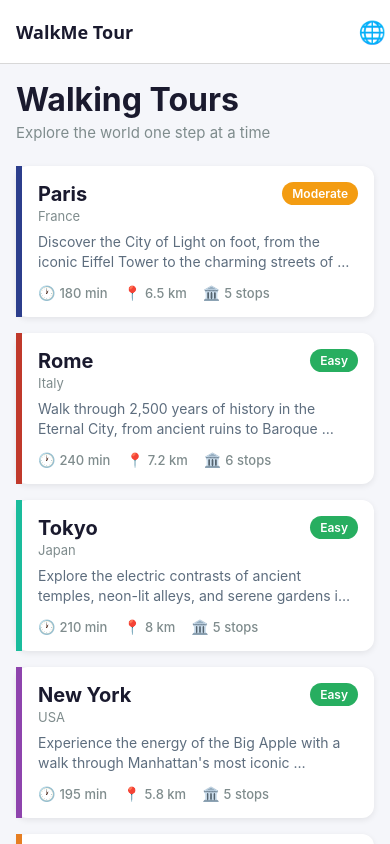
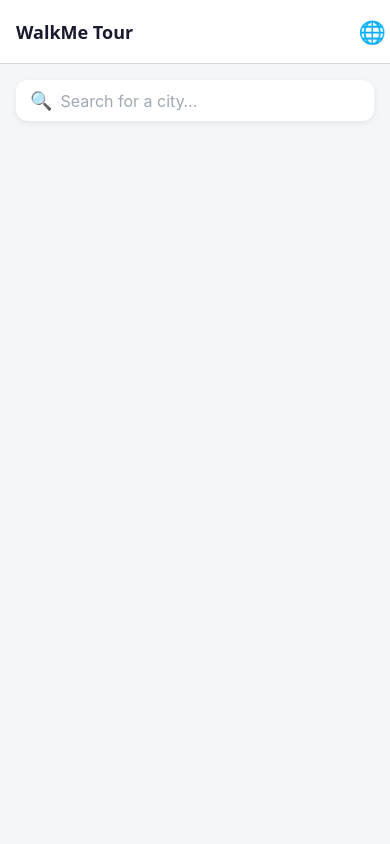
Before and after one commit to alebrozzo/walkme-tour-fe, a React Native app: screen /Home in a window 390 px wide. Built offline with nearby package versions, Linux system fonts and the light colour scheme.

Commit message:
feat: replace HomeScreen tour list with city search input
Co-authored-by: alebrozzo <18177576+alebrozzo@users.noreply.github.com>

```diff
--- a/src/i18n/translations.ts
+++ b/src/i18n/translations.ts
@@ -21,6 +21,8 @@ export interface Translations {
   appTitle: string;
   headerTitle: string;
   headerSubtitle: string;
+  searchPlaceholder: string;
+  searchNoResults: string;
   difficulty: Record<'easy' | 'moderate' | 'hard', string>;
   units: {
     min: string;
@@ -48,6 +50,8 @@ const en: Translations = {
   appTitle: 'WalkMe Tour',
   headerTitle: 'Walking Tours',
   headerSubtitle: 'Explore the world one step at a time',
+  searchPlaceholder: 'Search for a city…',
+  searchNoResults: 'No cities found',
   difficulty: {
     easy: 'Easy',
     moderate: 'Moderate',
@@ -87,6 +91,8 @@ const ar: Translations = {
   appTitle: 'جولة WalkMe',
   headerTitle: 'جولات سير',
   headerSubtitle: 'استكشف العالم خطوة بخطوة',
+  searchPlaceholder: 'ابحث عن مدينة…',
+  searchNoResults: 'لا توجد مدن',
   difficulty: {
     easy: 'سهل',
     moderate: 'متوسط',
@@ -126,6 +132,8 @@ const he: Translations = {
   appTitle: 'WalkMe טיול',
   headerTitle: 'סיורים רגליים',
   headerSubtitle: 'גלה את העולם צעד אחר צעד',
+  searchPlaceholder: 'חפש עיר…',
+  searchNoResults: 'לא נמצאו ערים',
   difficulty: {
     easy: 'קל',
     moderate: 'בינוני',
@@ -165,6 +173,8 @@ const es: Translations = {
   appTitle: 'WalkMe Tour',
   headerTitle: 'Tours a Pie',
   headerSubtitle: 'Explora el mundo paso a paso',
+  searchPlaceholder: 'Buscar una ciudad…',
+  searchNoResults: 'No se encontraron ciudades',
   difficulty: {
     easy: 'Fácil',
     moderate: 'Moderado',
@@ -204,6 +214,8 @@ const fr: Translations = {
   appTitle: 'WalkMe Tour',
   headerTitle: 'Visites à Pied',
   headerSubtitle: 'Explorez le monde pas à pas',
+  searchPlaceholder: 'Rechercher une ville…',
+  searchNoResults: 'Aucune ville trouvée',
   difficulty: {
     easy: 'Facile',
     moderate: 'Modéré',
--- a/src/screens/HomeScreen.tsx
+++ b/src/screens/HomeScreen.tsx
@@ -1,63 +1,27 @@
-import React, { useLayoutEffect, useState } from 'react';
-import { FlatList, Modal, StyleSheet, Text, TouchableOpacity, TouchableWithoutFeedback, View } from 'react-native';
+import React, { useLayoutEffect, useMemo, useState } from 'react';
+import { FlatList, Modal, StyleSheet, Text, TextInput, TouchableOpacity, TouchableWithoutFeedback, View } from 'react-native';
 import { SafeAreaView } from 'react-native-safe-area-context';
 import { NativeStackScreenProps } from '@react-navigation/native-stack';
 import tours from '../data/tours';
-import { Difficulty, RootStackParamList, Tour } from '../types';
+import { RootStackParamList, Tour } from '../types';
 import { useLanguage } from '../contexts/LanguageContext';
 
 type Props = NativeStackScreenProps<RootStackParamList, 'Home'>;
 
-const DIFFICULTY_COLOR: Record<Difficulty, string> = {
-  easy: '#27AE60',
-  moderate: '#F39C12',
-  hard: '#E74C3C',
-};
-
-interface TourCardProps {
+interface CityResultProps {
   tour: Tour;
   onPress: () => void;
 }
 
-function TourCard({ tour, onPress }: TourCardProps) {
-  const { t } = useLanguage();
+function CityResult({ tour, onPress }: CityResultProps) {
   return (
-    <TouchableOpacity style={styles.card} onPress={onPress} activeOpacity={0.85}>
-      <View style={[styles.colorBar, { backgroundColor: tour.color }]} />
-      <View style={styles.cardContent}>
-        <View style={styles.cardHeader}>
-          <View>
-            <Text style={styles.cityName}>{tour.city}</Text>
-            <Text style={styles.countryName}>{tour.country}</Text>
-          </View>
-          <View style={[styles.difficultyBadge, { backgroundColor: DIFFICULTY_COLOR[tour.difficulty] }]}>
-            <Text style={styles.difficultyText}>{t.difficulty[tour.difficulty]}</Text>
-          </View>
-        </View>
-
-        <Text style={styles.description} numberOfLines={2}>
-          {tour.description}
-        </Text>
-
-        <View style={styles.metaRow}>
-          <View style={styles.metaItem}>
-            <Text style={styles.metaIcon}>🕐</Text>
-            <Text style={styles.metaText}>
-              {tour.duration} {t.units.min}
-            </Text>
-          </View>
-          <View style={styles.metaItem}>
-            <Text style={styles.metaIcon}>📍</Text>
-            <Text style={styles.metaText}>
-              {tour.distance} {t.units.km}
-            </Text>
-          </View>
-          <View style={styles.metaItem}>
-            <Text style={styles.metaIcon}>🏛️</Text>
-            <Text style={styles.metaText}>{t.units.stops(tour.stops.length)}</Text>
-          </View>
-        </View>
+    <TouchableOpacity style={styles.resultRow} onPress={onPress} activeOpacity={0.8}>
+      <View style={[styles.resultColorDot, { backgroundColor: tour.color }]} />
+      <View style={styles.resultTextContainer}>
+        <Text style={styles.resultCity}>{tour.city}</Text>
+        <Text style={styles.resultCountry}>{tour.country}</Text>
       </View>
+      <Text style={styles.resultChevron}>›</Text>
     </TouchableOpacity>
   );
 }
@@ -65,6 +29,7 @@ function TourCard({ tour, onPress }: TourCardProps) {
 export default function HomeScreen({ navigation }: Props) {
   const { t, language, languages, setLanguage } = useLanguage();
   const [showLangPicker, setShowLangPicker] = useState(false);
+  const [query, setQuery] = useState('');
 
   useLayoutEffect(() => {
     navigation.setOptions({
@@ -77,20 +42,48 @@ export default function HomeScreen({ navigation }: Props) {
     });
   }, [navigation, t, setShowLangPicker]);
 
+  const filtered = useMemo(() => {
+    const q = query.trim().toLowerCase();
+    if (!q) return [];
+    return tours.filter((tour) => tour.city.toLowerCase().includes(q));
+  }, [query]);
+
+  const hasQuery = query.trim().length > 0;
+
   return (
     <SafeAreaView style={styles.safeArea} edges={['bottom']}>
-      <FlatList
-        data={tours}
-        keyExtractor={(item) => item.id}
-        contentContainerStyle={styles.list}
-        ListHeaderComponent={
-          <View style={styles.header}>
-            <Text style={styles.headerTitle}>{t.headerTitle}</Text>
-            <Text style={styles.headerSubtitle}>{t.headerSubtitle}</Text>
-          </View>
-        }
-        renderItem={({ item }) => <TourCard tour={item} onPress={() => navigation.navigate('Tour', { tour: item })} />}
-      />
+      <View style={styles.searchContainer}>
+        <Text style={styles.searchIcon}>🔍</Text>
+        <TextInput
+          style={styles.searchInput}
+          placeholder={t.searchPlaceholder}
+          placeholderTextColor="#A0A9B3"
+          value={query}
+          onChangeText={setQuery}
+          autoCorrect={false}
+          clearButtonMode="while-editing"
+          textAlign={language.isRTL ? 'right' : 'left'}
+        />
+      </View>
+
+      {hasQuery && (
+        <FlatList
+          data={filtered}
+          keyExtractor={(item) => item.id}
+          contentContainerStyle={styles.resultsList}
+          keyboardShouldPersistTaps="handled"
+          ListEmptyComponent={<Text style={styles.noResults}>{t.searchNoResults}</Text>}
+          renderItem={({ item }) => (
+            <CityResult
+              tour={item}
+              onPress={() => {
+                setQuery('');
+                navigation.navigate('Tour', { tour: item });
+              }}
+            />
+          )}
+        />
+      )}
 
       {/* Language picker modal */}
       <Modal visible={showLangPicker} transparent animationType="fade" onRequestClose={() => setShowLangPicker(false)}>
@@ -127,89 +120,77 @@ const styles = StyleSheet.create({
     flex: 1,
     backgroundColor: '#F5F6FA',
   },
-  list: {
-    padding: 16,
+  searchContainer: {
+    flexDirection: 'row',
+    alignItems: 'center',
+    margin: 16,
+    paddingHorizontal: 14,
+    paddingVertical: 10,
+    backgroundColor: '#FFFFFF',
+    borderRadius: 12,
+    shadowColor: '#000',
+    shadowOffset: { width: 0, height: 2 },
+    shadowOpacity: 0.07,
+    shadowRadius: 6,
+    elevation: 3,
+  },
+  searchIcon: {
+    fontSize: 18,
+    marginEnd: 8,
+  },
+  searchInput: {
+    flex: 1,
+    fontSize: 16,
+    color: '#1A1A2E',
+    padding: 0,
+  },
+  resultsList: {
+    paddingHorizontal: 16,
     paddingBottom: 32,
   },
-  header: {
-    marginBottom: 24,
+  noResults: {
+    textAlign: 'center',
+    color: '#7F8C8D',
+    fontSize: 15,
+    marginTop: 32,
   },
-  headerTitle: {
-    fontSize: 32,
+  resultRow: {
+    backgroundColor: '#FFFFFF',
+    borderRadius: 12,
+    marginBottom: 10,
+    paddingHorizontal: 14,
+    paddingVertical: 14,
+    flexDirection: 'row',
+    alignItems: 'center',
+    shadowColor: '#000',
+    shadowOffset: { width: 0, height: 1 },
+    shadowOpacity: 0.06,
+    shadowRadius: 4,
+    elevation: 2,
+  },
+  resultColorDot: {
+    width: 14,
+    height: 14,
+    borderRadius: 7,
+    marginEnd: 12,
+  },
+  resultTextContainer: {
+    flex: 1,
+  },
+  resultCity: {
+    fontSize: 18,
     fontWeight: '700',
     color: '#1A1A2E',
   },
-  headerSubtitle: {
-    fontSize: 15,
-    color: '#7F8C8D',
-    marginTop: 4,
-  },
-  card: {
-    backgroundColor: '#FFFFFF',
-    borderRadius: 12,
-    marginBottom: 16,
-    flexDirection: 'row',
-    shadowColor: '#000',
-    shadowOffset: { width: 0, height: 2 },
-    shadowOpacity: 0.08,
-    shadowRadius: 6,
-    elevation: 3,
-  },
-  colorBar: {
-    width: 6,
-  },
-  cardContent: {
-    flex: 1,
-    padding: 16,
-  },
-  cardHeader: {
-    flexDirection: 'row',
-    justifyContent: 'space-between',
-    alignItems: 'flex-start',
-    marginBottom: 8,
-  },
-  cityName: {
-    fontSize: 20,
-    fontWeight: '700',
-    color: '#1A1A2E',
-  },
-  countryName: {
+  resultCountry: {
     fontSize: 13,
     color: '#7F8C8D',
     marginTop: 2,
   },
-  difficultyBadge: {
-    paddingHorizontal: 10,
-    paddingVertical: 4,
-    borderRadius: 12,
-  },
-  difficultyText: {
-    color: '#FFFFFF',
-    fontSize: 12,
-    fontWeight: '600',
-  },
-  description: {
-    fontSize: 14,
-    color: '#5D6D7E',
-    lineHeight: 20,
-    marginBottom: 12,
-  },
-  metaRow: {
-    flexDirection: 'row',
-    gap: 16,
-  },
-  metaItem: {
-    flexDirection: 'row',
-    alignItems: 'center',
-    gap: 4,
-  },
-  metaIcon: {
-    fontSize: 14,
-  },
-  metaText: {
-    fontSize: 13,
-    color: '#7F8C8D',
-    fontWeight: '500',
+  resultChevron: {
+    fontSize: 22,
+    color: '#BDC3C7',
+    fontWeight: '300',
   },
   langButton: {
     padding: 4,
```
